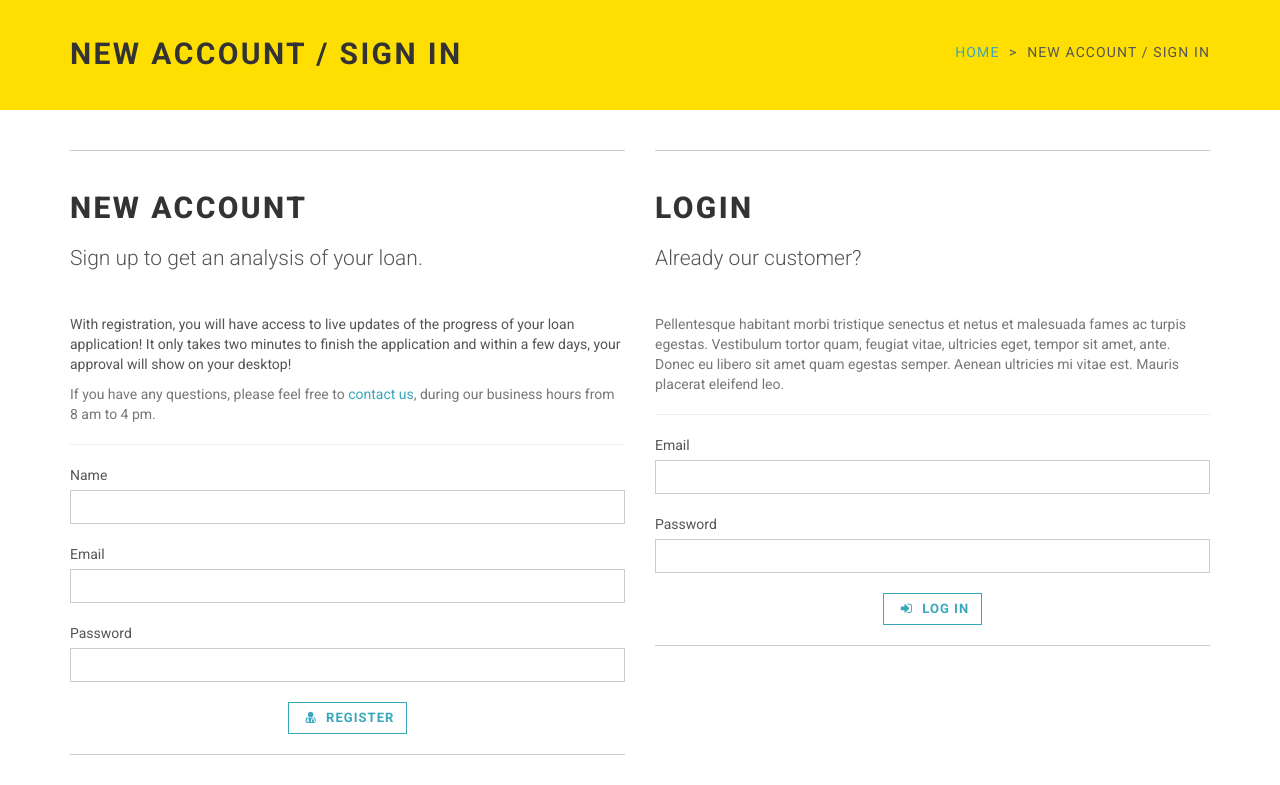
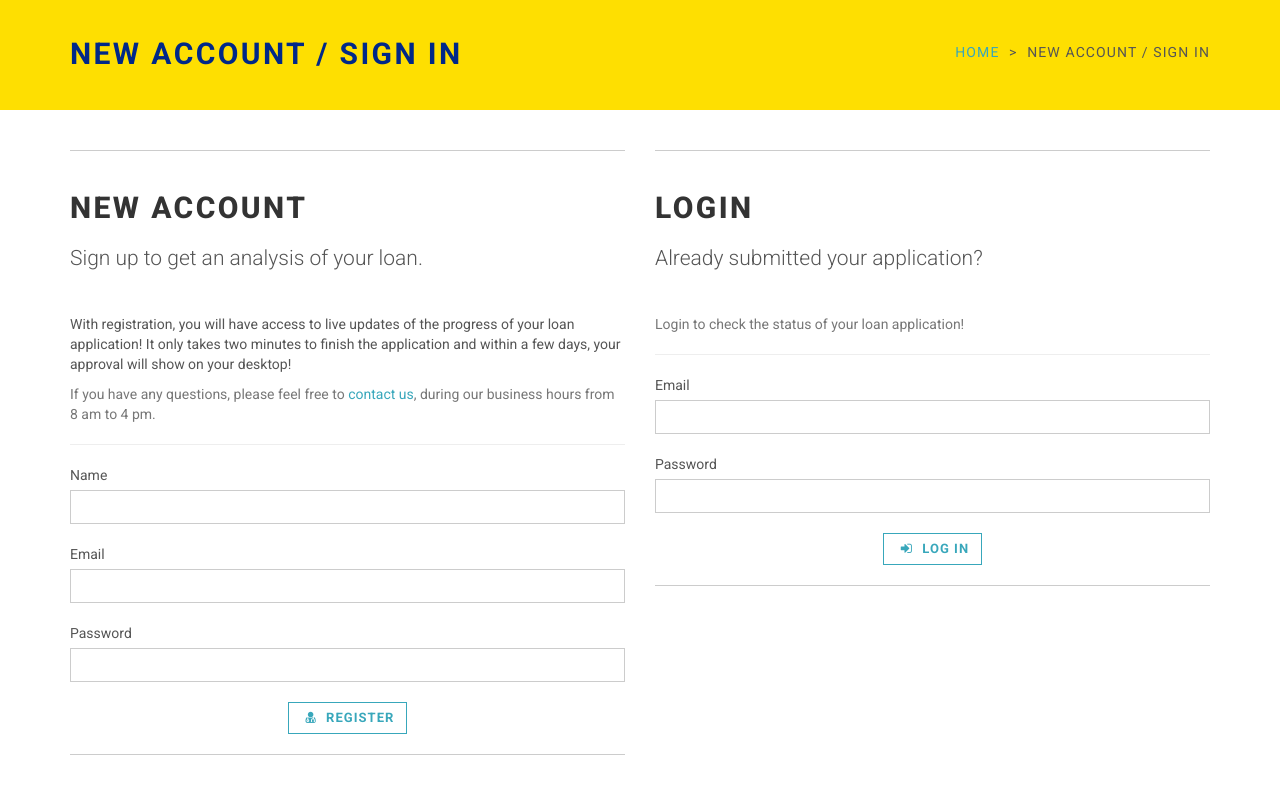
Before and after one commit to chintans1/digiloans, a website: page templates/sign-up.html in a window 1280 px wide. Shown: the part 110-895 px from the top of the page. Drawn offline with nearby package versions, Linux system fonts and the light colour scheme.

Commit message:
sign color and junk removal

```diff
--- a/static/css/style.default.css
+++ b/static/css/style.default.css
@@ -1734,7 +1734,7 @@ fieldset[disabled] .btn-template-primary.active {
   margin-bottom: 0;
 }
 #heading-breadcrumbs h1 {
-  color: #333333;
+  color: #002888;
   text-transform: uppercase;
   font-size: 30px;
   font-weight: 700;
--- a/templates/sign-up.html
+++ b/templates/sign-up.html
@@ -257,9 +257,8 @@ _________________________________________________________ -->
                         <div class="box">
                             <h2 class="text-uppercase">Login</h2>
 
-                            <p class="lead">Already our customer?</p>
-                            <p class="text-muted">Pellentesque habitant morbi tristique senectus et netus et malesuada fames ac turpis egestas. Vestibulum tortor quam, feugiat vitae, ultricies eget, tempor sit amet, ante. Donec eu libero sit amet quam egestas semper. Aenean
-                                ultricies mi vitae est. Mauris placerat eleifend leo.</p>
+                            <p class="lead">Already submitted your application?</p>
+                            <p class="text-muted">Login to check the status of your loan application!</p>
 
                             <hr>
 
```
